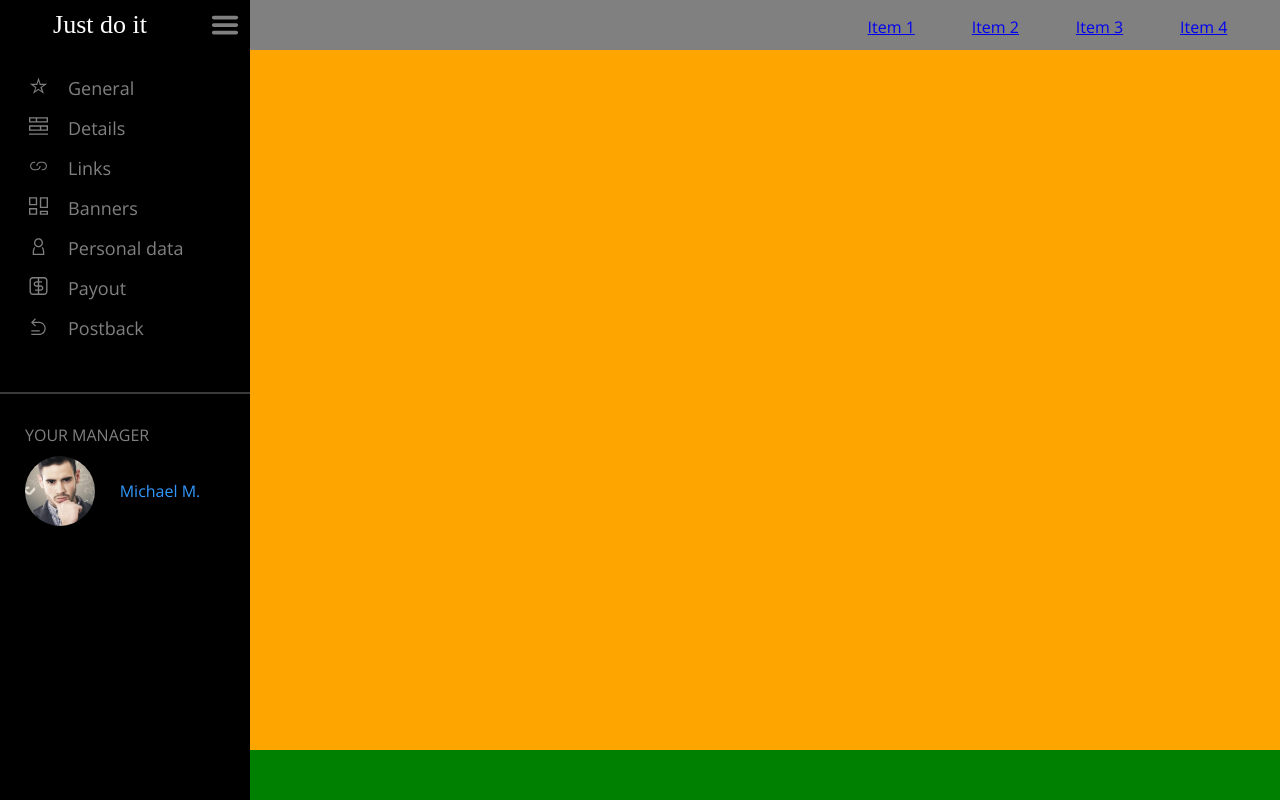
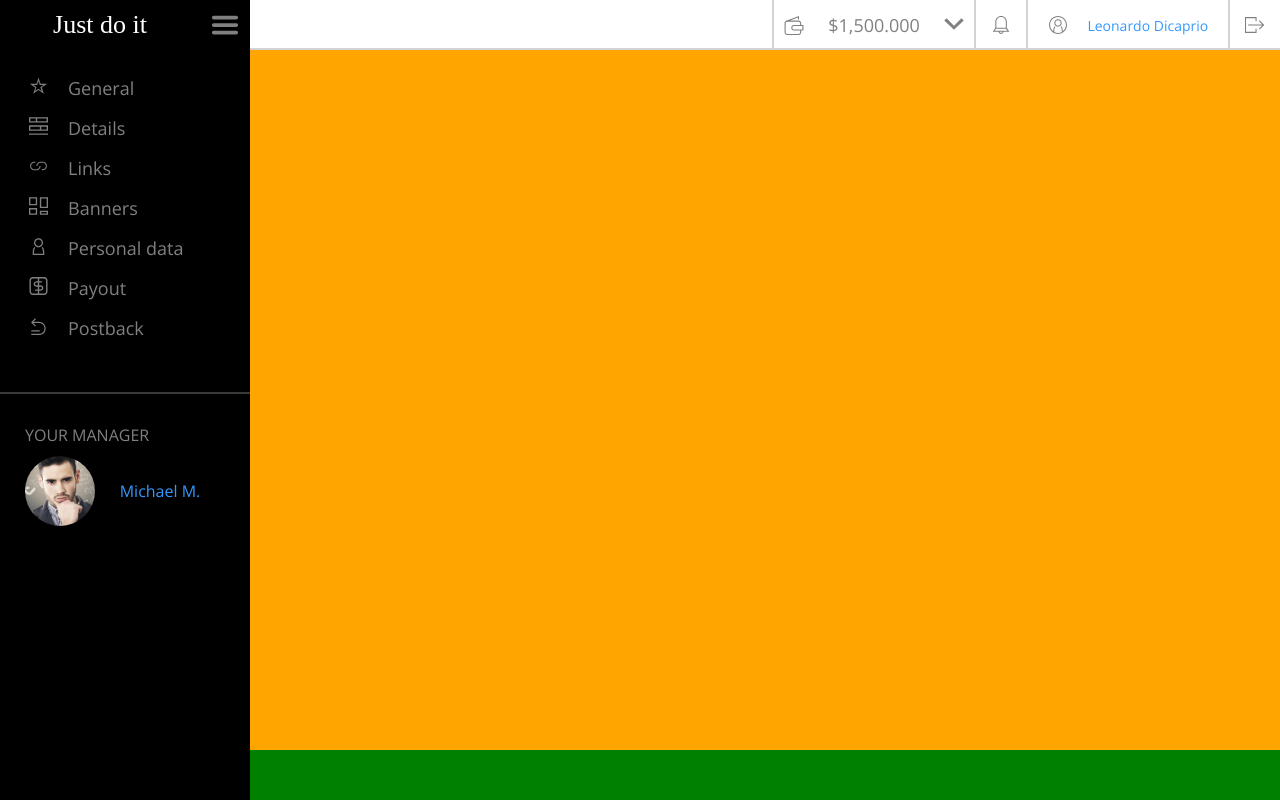
Before and after one commit to jacekawozniak/banners-links, a website: page index.html in a window 1280 px wide. Shown: the top 800 px of the page. Drawn offline with nearby package versions, Linux system fonts and the light colour scheme.

Commit message:
Add topbar section with style

```diff
--- a/css/style.css
+++ b/css/style.css
@@ -143,26 +143,77 @@ body {
 }
 
 header {
-	background-color: grey;
 	position: fixed;
 	width: calc(100% - 250px);
 	height: 50px;
+	border-bottom: 2px solid lightgrey;
 }
 
 .topbar-list {
 	float: right;
 	list-style-type: none;
+	display: flex;
 }
 
-.topbar-list li {
-	background-color: light-blue;
-	width: 100px;
+.top1 {
+	width: 202px;
 	height: 50px;
-	display: inline-block;
+	border-left: 2px solid lightgrey;
+	display: flex;
+	float: left;
 }
 
-.topbar-list li a {
-	display: inline-block;
+.top2 {
+	width: 52px;
+	height: 50px;
+	border-left: 2px solid lightgrey;
+	display: flex;
+	justify-content: center;
+	align-items: center;
+	padding-top: 5px;
+}
+
+.top1a {
+	height: 50px;
+	width: 40px;
+	display: flex;
+	justify-content: center;
+	align-items: center;
+	padding-top: 5px;
+}
+
+.top1b {
+	height: 50px;
+	width: 122px;
+	display: flex;
+	justify-content: center;
+	align-items: center;
+	color: grey;
+	font-size: 18px;
+}
+
+.top1c {
+	height: 50px;
+	width: 40px;
+	display: flex;
+	justify-content: right;
+	align-items: center;
+	padding-top: 5px;
+}
+
+.top1d {
+	height: 50px;
+	width: 162px;
+	display: flex;
+	justify-content: center;
+	align-items: center;
+	font-size: 14px;
+	color: #3399ff;
+}
+
+.icon-top {
+	width: 20px;
+	height: 20px;
 }
 
 .uppercontent {
--- a/index.html
+++ b/index.html
@@ -63,13 +63,56 @@
 			</div>
 		</div>
 		<div class="main">
-			<header class="topbar">
-				<ul class="topbar-list">
-					<li><a href="#">Item 1</a></li>
-					<li><a href="#">Item 2</a></li>
-					<li><a href="#">Item 3</a></li>
-					<li><a href="#">Item 4</a></li>
-				</ul>
+			<header>
+				<div class="topbar-list">
+					<div class="top1">
+						<div class="top1a">
+							<a href="#">
+								<svg class="icon-top" version="1.1" id="Layer_1" xmlns="http://www.w3.org/2000/svg" xmlns:xlink="http://www.w3.org/1999/xlink" x="0px" y="0px"
+									viewBox="0 0 17 18" style="enable-background:new 0 0 17 18;" xml:space="preserve" fill="grey">
+										<path d="M17,9h-2V7.5C15,6.1,13.9,5,12.5,5H4.9L12,2.2V4h1V0.8L2.1,5C0.9,5.2,0,6.3,0,7.5v8C0,16.9,1.1,18,2.5,18h10
+											c1.4,0,2.5-1.1,2.5-2.5V14h2V9z M14,15.5c0,0.8-0.7,1.5-1.5,1.5h-10C1.7,17,1,16.3,1,15.5v-8C1,6.7,1.7,6,2.5,6h10
+											C13.3,6,14,6.7,14,7.5V9H8.5C7.1,9,6,10.1,6,11.5S7.1,14,8.5,14H14V15.5z M16,13H8.5C7.7,13,7,12.3,7,11.5S7.7,10,8.5,10H16V13z"/>
+								</svg>
+							</a>
+						</div>
+						<div class="top1b">$1,500.000</div>
+						<div class="top1a">
+							<a href="#">
+								<svg class="icon-top" version="1.1" id="Layer_1" xmlns="http://www.w3.org/2000/svg" xmlns:xlink="http://www.w3.org/1999/xlink" x="0px" y="0px"
+									viewBox="0 0 7 5" style="enable-background:new 0 0 7 5;" xml:space="preserve" fill="grey">
+										<polygon points="3.5,4.2 0.1,0.9 0.9,0.1 3.5,2.8 6.1,0.1 6.9,0.9 "/>
+								</svg>
+							</a>
+						</div>
+					</div>
+					<div class="top2"><a href="#">
+						<svg class="icon-top" version="1.1" id="Layer_1" xmlns="http://www.w3.org/2000/svg" xmlns:xlink="http://www.w3.org/1999/xlink" x="0px" y="0px"
+							viewBox="0 0 18 19" style="enable-background:new 0 0 18 19;" xml:space="preserve" fill="grey">
+								<path d="M17,16l-2.4-3.7V6.5c0-3-2.5-5.5-5.5-5.5S3.6,3.5,3.6,6.5v5.8L1.1,16h5.5c0.2,1.1,1.2,2,2.4,2s2.2-0.9,2.4-2H17z M4.6,6.5
+									C4.6,4,6.6,2,9.1,2s4.5,2,4.5,4.5V12h-9V6.5z M4.3,13h9.5l1.3,2H3L4.3,13z M9.1,17c-0.7,0-1.2-0.4-1.4-1h2.8
+									C10.3,16.6,9.7,17,9.1,17z"/>
+						</svg></a>
+					</div>
+					<div class="top1">
+						<div class="top1c"><a href="#">
+							<svg class="icon-top" version="1.1" id="Layer_1" xmlns="http://www.w3.org/2000/svg" xmlns:xlink="http://www.w3.org/1999/xlink" x="0px" y="0px"
+								viewBox="0 0 19 19" style="enable-background:new 0 0 19 19;" xml:space="preserve" fill="grey">
+									<path d="M9.5,4C7.6,4,6,5.6,6,7.5S7.6,11,9.5,11S13,9.4,13,7.5S11.4,4,9.5,4z M9.5,10C8.1,10,7,8.9,7,7.5S8.1,5,9.5,5S12,6.1,12,7.5
+										S10.9,10,9.5,10z M9.5,1C4.8,1,1,4.8,1,9.5S4.8,18,9.5,18S18,14.2,18,9.5S14.2,1,9.5,1z M14,15.5c0-1.8-0.1-3.5-1.3-4.8l-0.7,0.7
+										c1.1,1.1,1.1,2.7,1.1,4.5l0,0.3c-1,0.6-2.2,0.9-3.5,0.9S7,16.7,6,16.1l0-0.3c0-1.8,0-3.4,1.1-4.5l-0.7-0.7C5.1,12,5,13.7,5,15.5
+										c-1.8-1.4-3-3.5-3-6C2,5.4,5.4,2,9.5,2S17,5.4,17,9.5C17,11.9,15.8,14.1,14,15.5z"/></a>
+							</svg>
+						</div>
+						<div class="top1d">Leonardo Dicaprio</div>
+					</div>
+					<div class="top2"><a href="#">
+						<svg class="icon-top" version="1.1" id="Layer_1" xmlns="http://www.w3.org/2000/svg" xmlns:xlink="http://www.w3.org/1999/xlink" x="0px" y="0px"
+							viewBox="0 0 19 15" style="enable-background:new 0 0 19 15;" xml:space="preserve" fill="grey">
+								<path d="M13.9,3.1l-0.7,0.7L16.3,7H3v1h13.3l-3.1,3.1l0.7,0.7l4.4-4.4L13.9,3.1z M10,14H1V1h9v3h1V0H0v15h11v-4h-1V14z"/>
+						</svg></a>
+					</div>
+				</div>
 			</header>
 			<div class="uppercontent"></div>
 			<div class="lowercontent"></div>
```
Also changed, not shown: images/banners.svg (deleted), images/details.svg (deleted), images/general.svg (deleted), images/hamburgerbutton.svg (deleted), images/links.svg (deleted), images/payout.svg (deleted), images/personaldata.svg (deleted), images/postback.svg (deleted).
